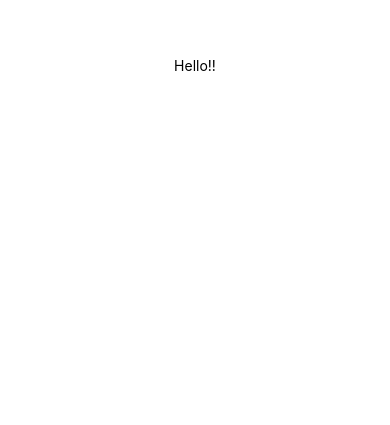
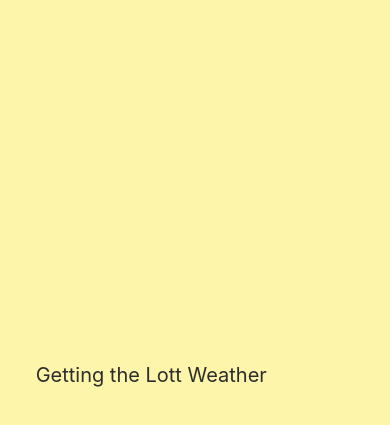
Before and after one commit to alstjs1207/lotti-weather, a React Native app: screen / in a window 390 px wide. Shown: the part 357-782 px from the top of the page. Built offline with nearby package versions, Linux system fonts and the light colour scheme.

Commit message:
Loading pages

```diff
--- a/App.js
+++ b/App.js
@@ -1,19 +1,6 @@
 import React from 'react';
-import { StyleSheet, Text, View } from 'react-native';
+import Loading from './Loading';
 
 export default function App() {
-  return (
-    <View style={styles.container}>
-      <Text>Hello!!</Text>
-    </View>
-  );
+  return <Loading />;
 }
-
-const styles = StyleSheet.create({
-  container: {
-    flex: 1,
-    backgroundColor: '#fff',
-    alignItems: 'center',
-    justifyContent: 'center',
-  },
-});
--- /dev/null
+++ b/Loading.js
@@ -0,0 +1,22 @@
+import React from 'react';
+import { StyleSheet, Text, View } from 'react-native';
+
+export default function Loading(){
+    return (<View style={styles.container}>
+        <Text style={styles.text}> Getting the Lott Weather</Text>
+    </View>);
+}
+
+const styles = StyleSheet.create({
+    container: {
+        flex: 1,
+        justifyContent: "flex-end",
+        paddingHorizontal: 30,
+        paddingVertical: 100,
+        backgroundColor: "#FDF6AA"
+    },
+    text: {
+        color: "#2c2c2c",
+        fontSize: 20
+    }
+});
```
